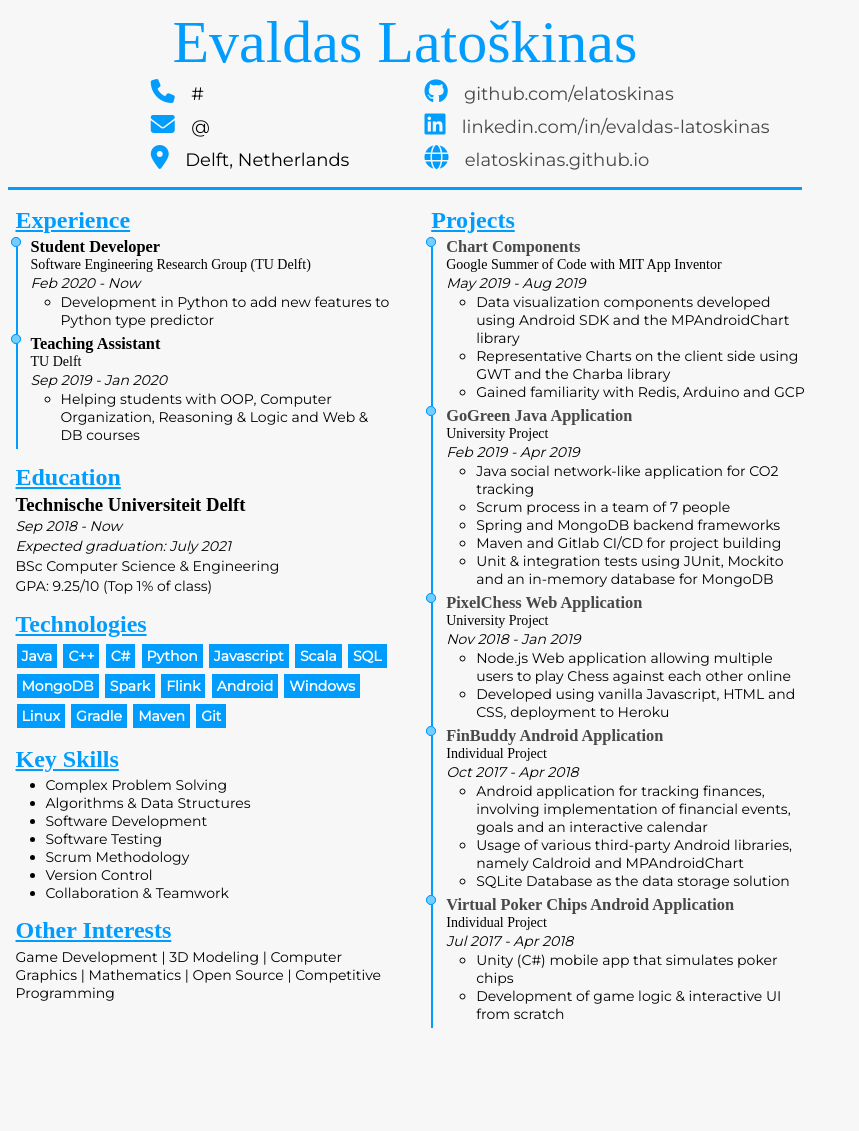
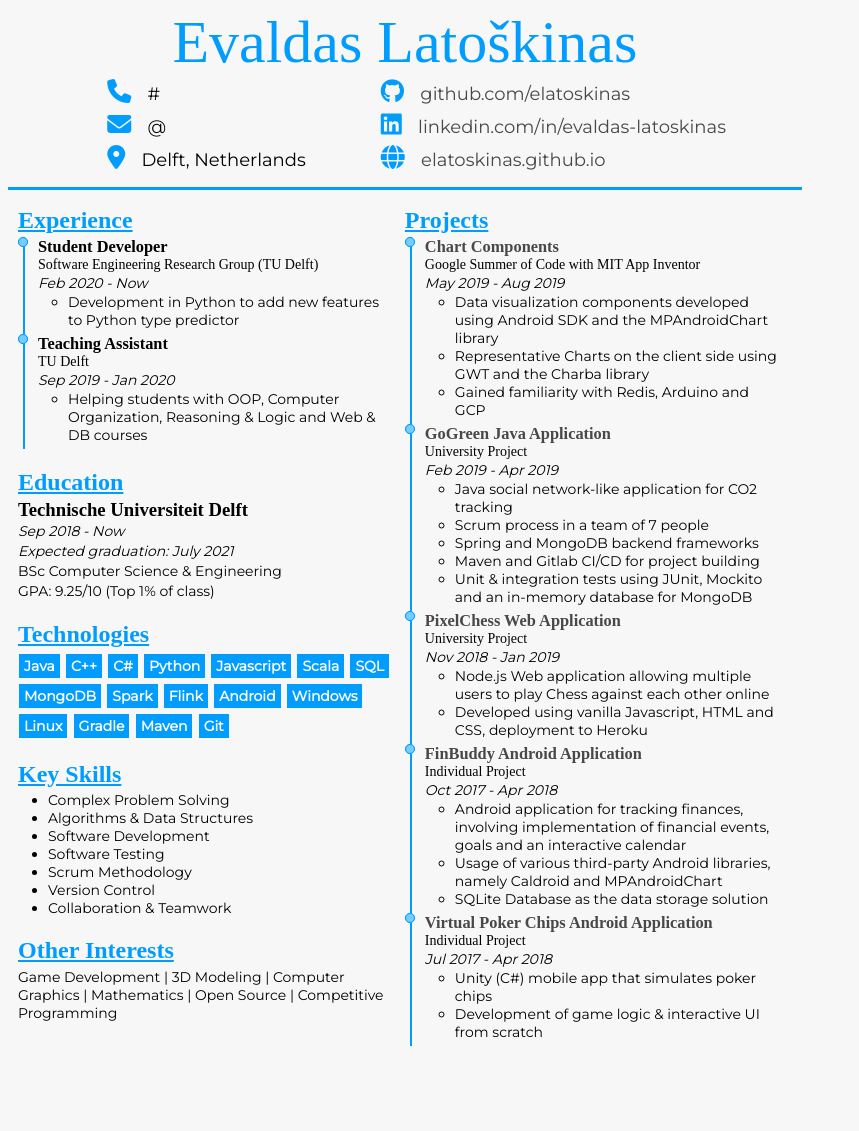
Before and after one commit to elatoskinas/cv-jekyll, a Jekyll site: the page built from index.markdown, in a window 1280 px wide. Shown: the whole page, without its empty margins (0-859 px from the left). Built offline with Jekyll 4.4.1, drawn with Linux system fonts in a browser that asks for light colours; nearby versions of some CDN libraries; some web fonts are replaced.

Commit message:
Update style to conform to A4 size

```diff
--- a/assets/css/style.css
+++ b/assets/css/style.css
@@ -74,7 +74,7 @@ hr {
     flex-wrap: wrap;
     flex-direction: column;
     height: 110px;
-    margin: 0 18%;
+    margin: 0 12.5%;
 }
 
 .profile-entry {
@@ -105,14 +105,13 @@ body main {
     display: flex;
     flex-wrap: wrap;
     flex-direction: column;
-    margin: 10px 7.5px;
+    margin: 10px 10px;
     height: 240mm;
 }
 
 body main > * {
-    padding-bottom: 15px;
+    padding-bottom: 20px;
     width: 100mm;
-    margin-right: 10mm;
 }
 
 /* Technologies */
@@ -139,7 +138,7 @@ body main > * {
 
 /* Timeline */
 .timeline {
-    padding: 0 0 0 15px;
+    padding: 0 0 0 20px;
     list-style: none;
 }
 
```
